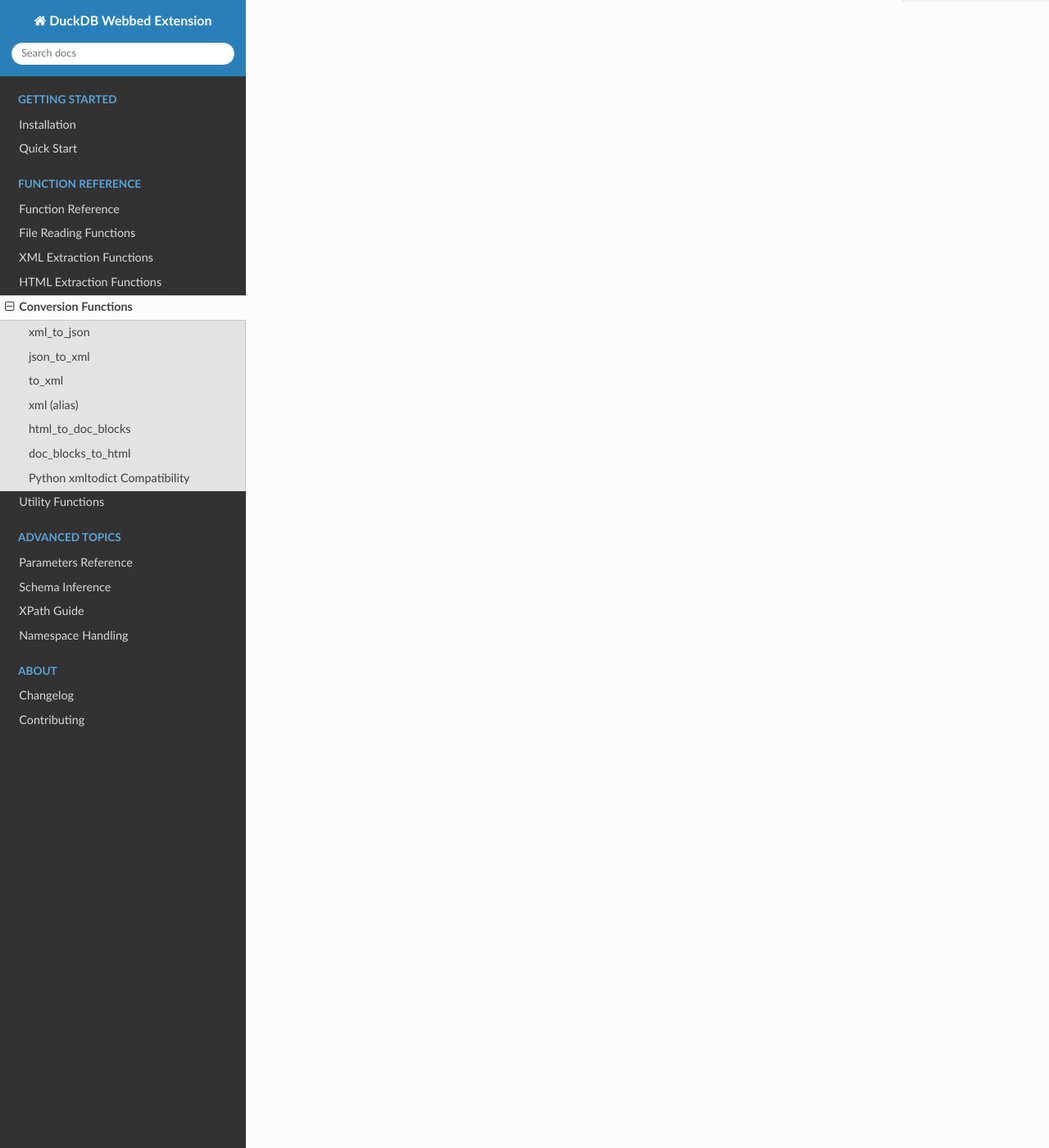
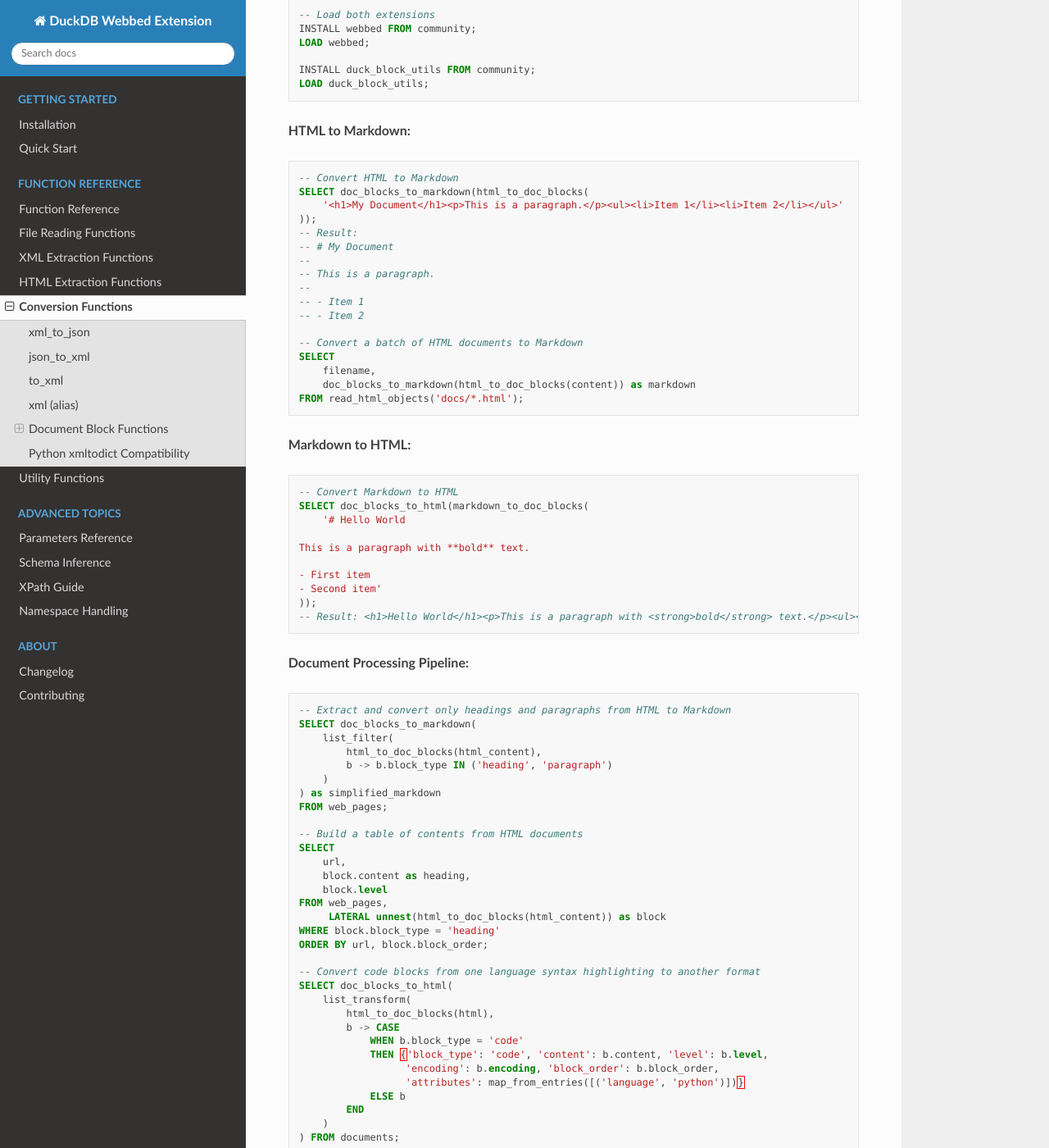
Before and after one commit to teaguesterling/duckdb_webbed, a Sphinx documentation site: the page built from docs/functions/conversion.rst, in a window 1280 px wide and 1400 px high, scrolled down 5906 px. Shown: the whole window at 82% size. Built offline with Sphinx 7.4.7 and the Read the Docs theme 3.1.0, drawn with Linux system fonts in a browser that asks for light colours; some of the changed text lies outside the part shown.

Commit message:
Expand doc_block documentation with duck_block_utils integration
- Add Document Block Functions section header
- Add note linking to duck_block_utils extension for Markdown support
- Add comprehensive examples for HTML to Markdown conversion
- Add examples for Markdown to HTML conversion
- Add document processing pipeline examples (TOC extraction, filtering)

🤖 Generated with [Claude Code](https://claude.com/claude-code)

Co-Authored-By: Claude Opus 4.5 <noreply@anthropic.com>

```diff
--- a/docs/functions/conversion.rst
+++ b/docs/functions/conversion.rst
@@ -160,8 +160,24 @@ Alias for ``to_xml``.
    -- Result: <value>Hello</value>
 
 
+Document Block Functions
+------------------------
+
+These functions convert HTML documents to and from the ``doc_block`` structured format, enabling document analysis, transformation, and format conversion pipelines.
+
+.. note::
+
+   The ``doc_block`` type is compatible with the `duck_block_utils <https://github.com/teaguesterling/duckdb_duck_block_utils>`_ extension, which provides additional functions for working with document blocks including:
+
+   - ``doc_blocks_to_markdown()`` - Convert blocks to Markdown
+   - ``markdown_to_doc_blocks()`` - Parse Markdown into blocks
+   - Document block filtering and transformation utilities
+
+   When both extensions are loaded, you can build powerful document conversion pipelines (e.g., HTML to Markdown, Markdown to HTML).
+
+
 html_to_doc_blocks
-------------------
+~~~~~~~~~~~~~~~~~~
 
 Convert HTML content into a list of structured document blocks. This function parses HTML and extracts block-level elements (headings, paragraphs, code blocks, lists, tables, etc.) into a structured format suitable for document processing and analysis.
 
@@ -261,7 +277,7 @@ Each block is a struct with the following fields:
 
 
 doc_blocks_to_html
-------------------
+~~~~~~~~~~~~~~~~~~
 
 Convert a list of document blocks back to HTML. This is the inverse of ``html_to_doc_blocks``.
 
@@ -302,6 +318,97 @@ Convert a list of document blocks back to HTML. This is the inverse of ``html_to
    ) FROM documents;
 
 
+Using with duck_block_utils for Markdown Conversion
+~~~~~~~~~~~~~~~~~~~~~~~~~~~~~~~~~~~~~~~~~~~~~~~~~~~
+
+When combined with the `duck_block_utils <https://github.com/teaguesterling/duckdb_duck_block_utils>`_ extension, you can convert between HTML and Markdown formats.
+
+**Setup:**
+
+.. code-block:: sql
+
+   -- Load both extensions
+   INSTALL webbed FROM community;
+   LOAD webbed;
+
+   INSTALL duck_block_utils FROM community;
+   LOAD duck_block_utils;
+
+**HTML to Markdown:**
+
+.. code-block:: sql
+
+   -- Convert HTML to Markdown
+   SELECT doc_blocks_to_markdown(html_to_doc_blocks(
+       '<h1>My Document</h1><p>This is a paragraph.</p><ul><li>Item 1</li><li>Item 2</li></ul>'
+   ));
+   -- Result:
+   -- # My Document
+   --
+   -- This is a paragraph.
+   --
+   -- - Item 1
+   -- - Item 2
+
+   -- Convert a batch of HTML documents to Markdown
+   SELECT
+       filename,
+       doc_blocks_to_markdown(html_to_doc_blocks(content)) as markdown
+   FROM read_html_objects('docs/*.html');
+
+**Markdown to HTML:**
+
+.. code-block:: sql
+
+   -- Convert Markdown to HTML
+   SELECT doc_blocks_to_html(markdown_to_doc_blocks(
+       '# Hello World
+
+   This is a paragraph with **bold** text.
+
+   - First item
+   - Second item'
+   ));
+   -- Result: <h1>Hello World</h1><p>This is a paragraph with <strong>bold</strong> text.</p><ul><li>First item</li><li>Second item</li></ul>
+
+**Document Processing Pipeline:**
+
+.. code-block:: sql
+
+   -- Extract and convert only headings and paragraphs from HTML to Markdown
+   SELECT doc_blocks_to_markdown(
+       list_filter(
+           html_to_doc_blocks(html_content),
+           b -> b.block_type IN ('heading', 'paragraph')
+       )
+   ) as simplified_markdown
+   FROM web_pages;
+
+   -- Build a table of contents from HTML documents
+   SELECT
+       url,
+       block.content as heading,
+       block.level
+   FROM web_pages,
+        LATERAL unnest(html_to_doc_blocks(html_content)) as block
+   WHERE block.block_type = 'heading'
+   ORDER BY url, block.block_order;
+
+   -- Convert code blocks from one language syntax highlighting to another format
+   SELECT doc_blocks_to_html(
+       list_transform(
+           html_to_doc_blocks(html),
+           b -> CASE
+               WHEN b.block_type = 'code'
+               THEN {'block_type': 'code', 'content': b.content, 'level': b.level,
+                     'encoding': b.encoding, 'block_order': b.block_order,
+                     'attributes': map_from_entries([('language', 'python')])}
+               ELSE b
+           END
+       )
+   ) FROM documents;
+
+
 Python xmltodict Compatibility
 ------------------------------
 
```
